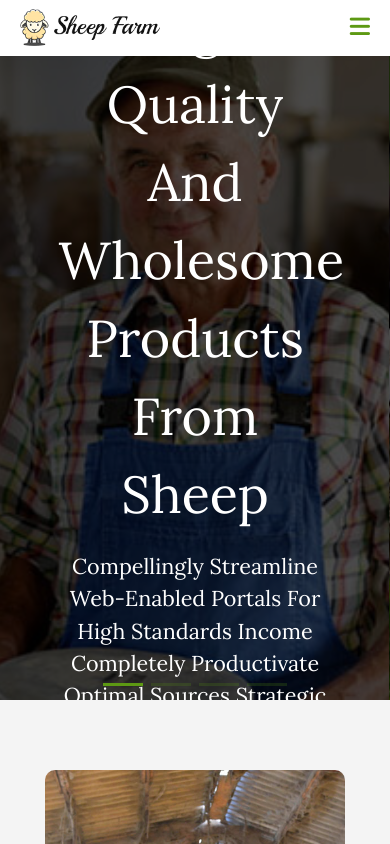
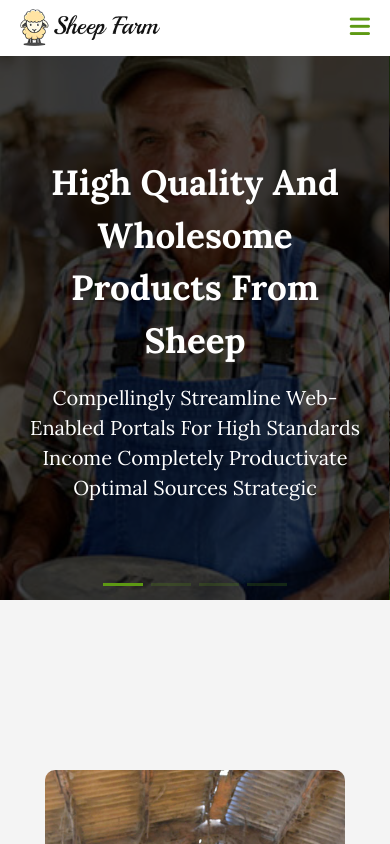
Before and after one commit to ChunG2411/nanovast, a Vue app: page / in a window 390 px wide. Shown: the top 844 px of the page. Built offline with nearby package versions, Linux system fonts and the light colour scheme; a web font is replaced by a local one.

Commit message:
fix responsive

```diff
--- a/src/assets/css/style.css
+++ b/src/assets/css/style.css
@@ -49,7 +49,7 @@
 
 /* -----------------size---------------- */
 .fs-0 {
-  font-size: calc(50px + .5vw);
+  font-size: calc(50px + .4vw);
 }
 /* ----------------text---------------- */
 a {
--- a/src/components/slide.vue
+++ b/src/components/slide.vue
@@ -25,7 +25,7 @@ const pagination = {
                         <img src="../assets/image/slide/slide1.jpg">
                     </div>
                     <div class="content-slot">
-                        <p class="white fs-0 content-head">High Quality And Wholesome Products From Sheep</p>
+                        <p class="white fs-0 fw-bold content-head">High Quality And Wholesome Products From Sheep</p>
                         <p class="white fs-4 mt-3 content-body">Compellingly Streamline Web-Enabled Portals For High Standards Income Completely Productivate Optimal Sources Strategic</p>
                     </div>
                 </div>
@@ -37,7 +37,7 @@ const pagination = {
                         <img src="../assets/image/slide/slide2.jpg">
                     </div>
                     <div class="content-slot">
-                        <p class="white fs-0 content-head">High Quality And Wholesome Products From Sheep</p>
+                        <p class="white fs-0 fw-bold content-head">High Quality And Wholesome Products From Sheep</p>
                         <p class="white fs-4 mt-3 content-body">Compellingly Streamline Web-Enabled Portals For High Standards Income Completely Productivate Optimal Sources Strategic</p>
                     </div>
                 </div>
@@ -49,7 +49,7 @@ const pagination = {
                         <img src="../assets/image/slide/slide3.jpg">
                     </div>
                     <div class="content-slot">
-                        <p class="white fs-0 content-head">High Quality And Wholesome Products From Sheep</p>
+                        <p class="white fs-0 fw-bold content-head">High Quality And Wholesome Products From Sheep</p>
                         <p class="white fs-4 mt-3 content-body">Compellingly Streamline Web-Enabled Portals For High Standards Income Completely Productivate Optimal Sources Strategic</p>
                     </div>
                 </div>
@@ -61,7 +61,7 @@ const pagination = {
                         <img src="../assets/image/slide/slide4.jpg">
                     </div>
                     <div class="content-slot">
-                        <p class="white fs-0 content-head">High Quality And Wholesome Products From Sheep</p>
+                        <p class="white fs-0 fw-bold content-head">High Quality And Wholesome Products From Sheep</p>
                         <p class="white fs-4 mt-3 content-body">Compellingly Streamline Web-Enabled Portals For High Standards Income Completely Productivate Optimal Sources Strategic</p>
                     </div>
                 </div>
@@ -79,6 +79,9 @@ const pagination = {
 
     .slide-card {
         width: 100%;
+        @include mobile {
+            height: 600px;
+        }
         height: 700px;
         position: relative;
 
@@ -102,19 +105,34 @@ const pagination = {
         }
         .content-slot {
             width: 100%;
-            height: 100%;
+            height: 90%;
             display: flex;
             flex-direction: column;
             align-items: center;
             justify-content: center;
             position: absolute;
             z-index: 10;
-            top: 0;
+            top: 10%;
             left: 0;
             text-align: center;
 
-            .content-head, .content-body {
-                width: 70%;
+            .content-head {
+                @include desktop {
+                    width: 70%;
+                }
+                @include mobile {
+                    font-size: 35px !important;
+                }
+                width: 90%;
+            }
+            .content-body {
+                @include desktop {
+                    width: 70%;
+                }
+                @include mobile {
+                    font-size: 20px !important;
+                }
+                width: 90%;
             }
         }
     }
```
